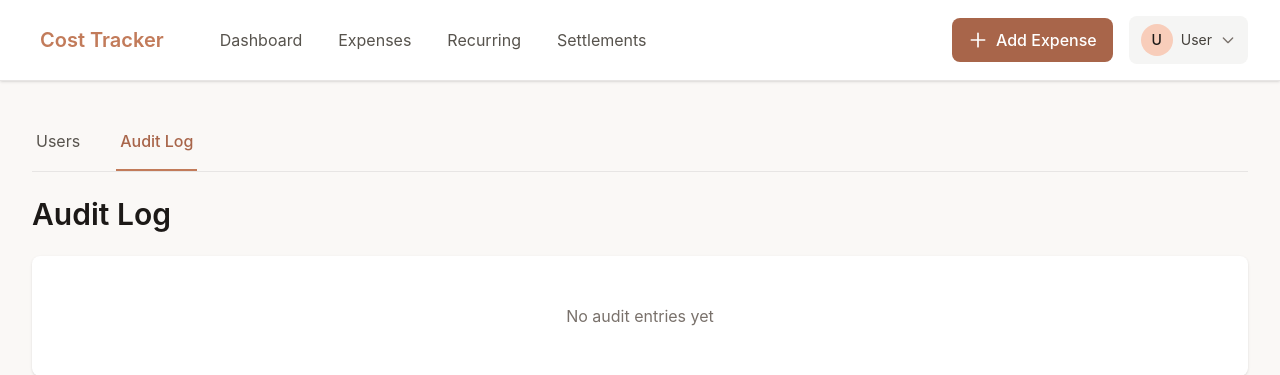
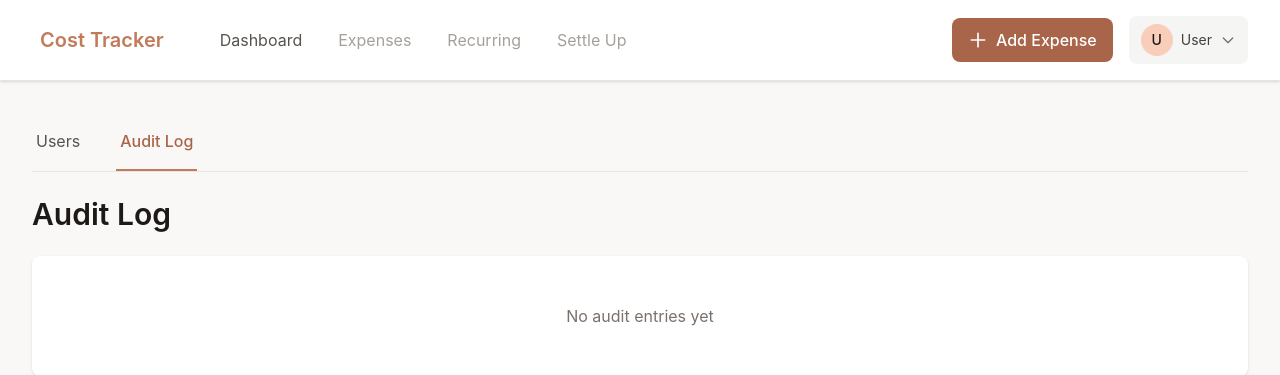
Before and after one commit to golgor/cost-tracker, a Python web app: template app/templates/admin/audit.html in a window 1280 px wide. Shown: the top 375 px of the page. Run offline with Jinja, Linux system fonts and the light colour scheme; the template is opened without the code that fills it, so the values that code supplies are empty; style sheets or scripts are compiled from the project's sources.

Commit message:
fix broken dashboard

```diff
--- a/app/templates/_nav_desktop.html
+++ b/app/templates/_nav_desktop.html
@@ -11,15 +11,15 @@
       <a href="/" class="px-4 py-2 rounded-lg text-stone-600 hover:bg-stone-100 hover:text-stone-900 focus-ring touch-target flex items-center justify-center transition-colors">
         Dashboard
       </a>
-      <a href="/expenses" class="px-4 py-2 rounded-lg text-stone-600 hover:bg-stone-100 hover:text-stone-900 focus-ring touch-target flex items-center justify-center transition-colors">
+      <button disabled class="px-4 py-2 rounded-lg text-stone-400 cursor-not-allowed flex items-center justify-center transition-colors" title="Coming soon">
         Expenses
-      </a>
-      <a href="/recurring" class="px-4 py-2 rounded-lg text-stone-600 hover:bg-stone-100 hover:text-stone-900 focus-ring touch-target flex items-center justify-center transition-colors">
+      </button>
+      <button disabled class="px-4 py-2 rounded-lg text-stone-400 cursor-not-allowed flex items-center justify-center transition-colors" title="Coming soon">
         Recurring
-      </a>
-      <a href="/settlements" class="px-4 py-2 rounded-lg text-stone-600 hover:bg-stone-100 hover:text-stone-900 focus-ring touch-target flex items-center justify-center transition-colors">
-        Settlements
-      </a>
+      </button>
+      <button disabled class="px-4 py-2 rounded-lg text-stone-400 cursor-not-allowed flex items-center justify-center transition-colors" title="Coming soon">
+        Settle Up
+      </button>
     </div>
   </div>
 
--- a/app/templates/_nav_mobile.html
+++ b/app/templates/_nav_mobile.html
@@ -10,12 +10,12 @@
     </a>
 
     <!-- Expenses -->
-    <a href="/expenses" class="flex flex-col items-center justify-center gap-1 px-3 py-2 text-stone-600 hover:text-primary-500 focus-ring touch-target rounded-lg transition-colors">
+    <button disabled class="flex flex-col items-center justify-center gap-1 px-3 py-2 text-stone-400 cursor-not-allowed rounded-lg" title="Coming soon">
       <svg class="w-6 h-6" fill="none" stroke="currentColor" viewBox="0 0 24 24" aria-hidden="true">
         <path stroke-linecap="round" stroke-linejoin="round" stroke-width="2" d="M9 5H7a2 2 0 00-2 2v12a2 2 0 002 2h10a2 2 0 002-2V7a2 2 0 00-2-2h-2M9 5a2 2 0 002 2h2a2 2 0 002-2M9 5a2 2 0 012-2h2a2 2 0 012 2"/>
       </svg>
       <span class="text-xs">Expenses</span>
-    </a>
+    </button>
 
     <!-- FAB placeholder area (centered, elevated) -->
     <div class="relative flex items-center justify-center">
@@ -29,19 +29,19 @@
     </div>
 
     <!-- Recurring -->
-    <a href="/recurring" class="flex flex-col items-center justify-center gap-1 px-3 py-2 text-stone-600 hover:text-primary-500 focus-ring touch-target rounded-lg transition-colors">
+    <button disabled class="flex flex-col items-center justify-center gap-1 px-3 py-2 text-stone-400 cursor-not-allowed rounded-lg" title="Coming soon">
       <svg class="w-6 h-6" fill="none" stroke="currentColor" viewBox="0 0 24 24" aria-hidden="true">
         <path stroke-linecap="round" stroke-linejoin="round" stroke-width="2" d="M4 4v5h.582m15.356 2A8.001 8.001 0 004.582 9m0 0H9m11 11v-5h-.581m0 0a8.003 8.003 0 01-15.357-2m15.357 2H15"/>
       </svg>
       <span class="text-xs">Recurring</span>
-    </a>
+    </button>
 
     <!-- Settlements -->
-    <a href="/settlements" class="flex flex-col items-center justify-center gap-1 px-3 py-2 text-stone-600 hover:text-primary-500 focus-ring touch-target rounded-lg transition-colors">
+    <button disabled class="flex flex-col items-center justify-center gap-1 px-3 py-2 text-stone-400 cursor-not-allowed rounded-lg" title="Coming soon">
       <svg class="w-6 h-6" fill="none" stroke="currentColor" viewBox="0 0 24 24" aria-hidden="true">
         <path stroke-linecap="round" stroke-linejoin="round" stroke-width="2" d="M9 12l2 2 4-4m6 2a9 9 0 11-18 0 9 9 0 0118 0z"/>
       </svg>
       <span class="text-xs">Settle</span>
-    </a>
+    </button>
   </div>
 </nav>
```
Also changed, not shown: app/templates/expenses/_bottom_sheet.html (+8 -8 lines).
